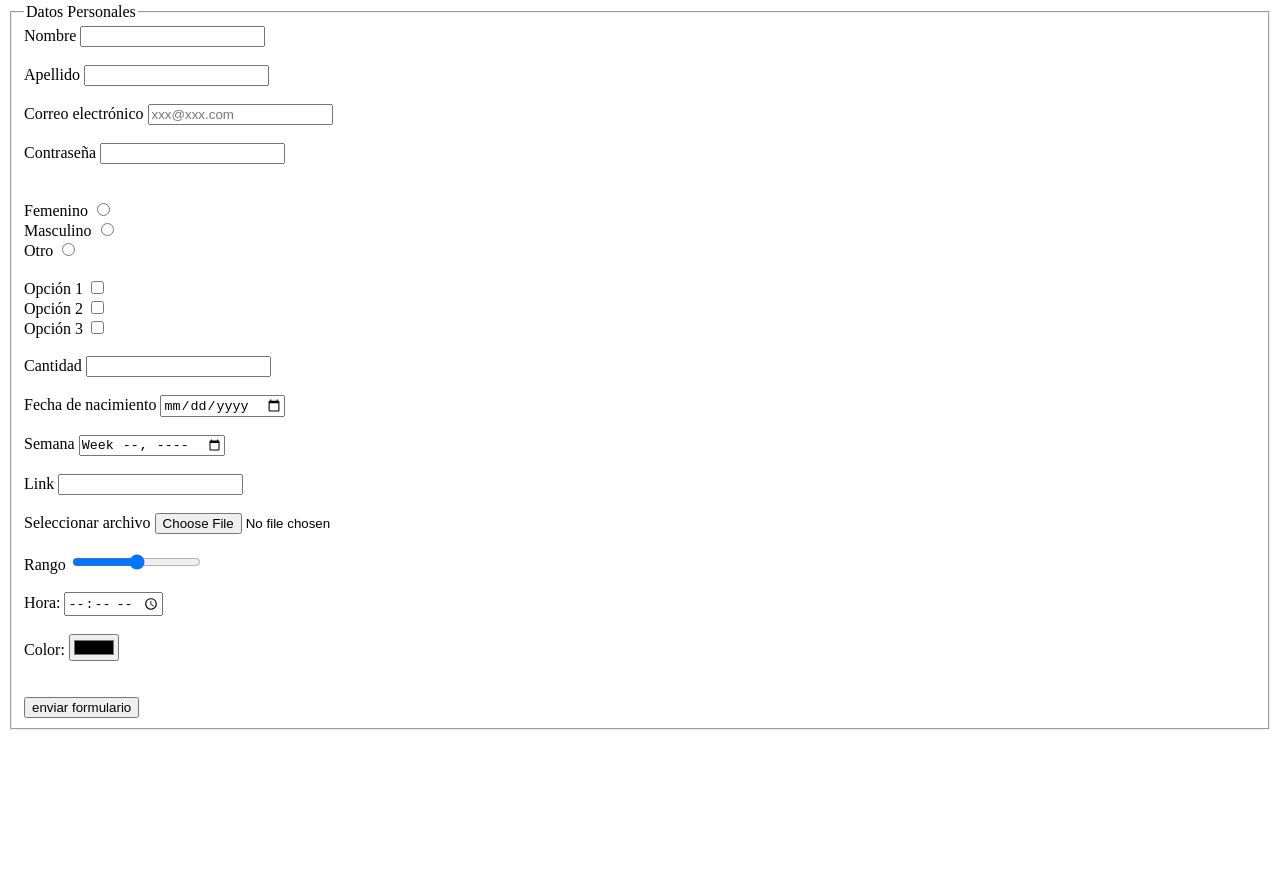
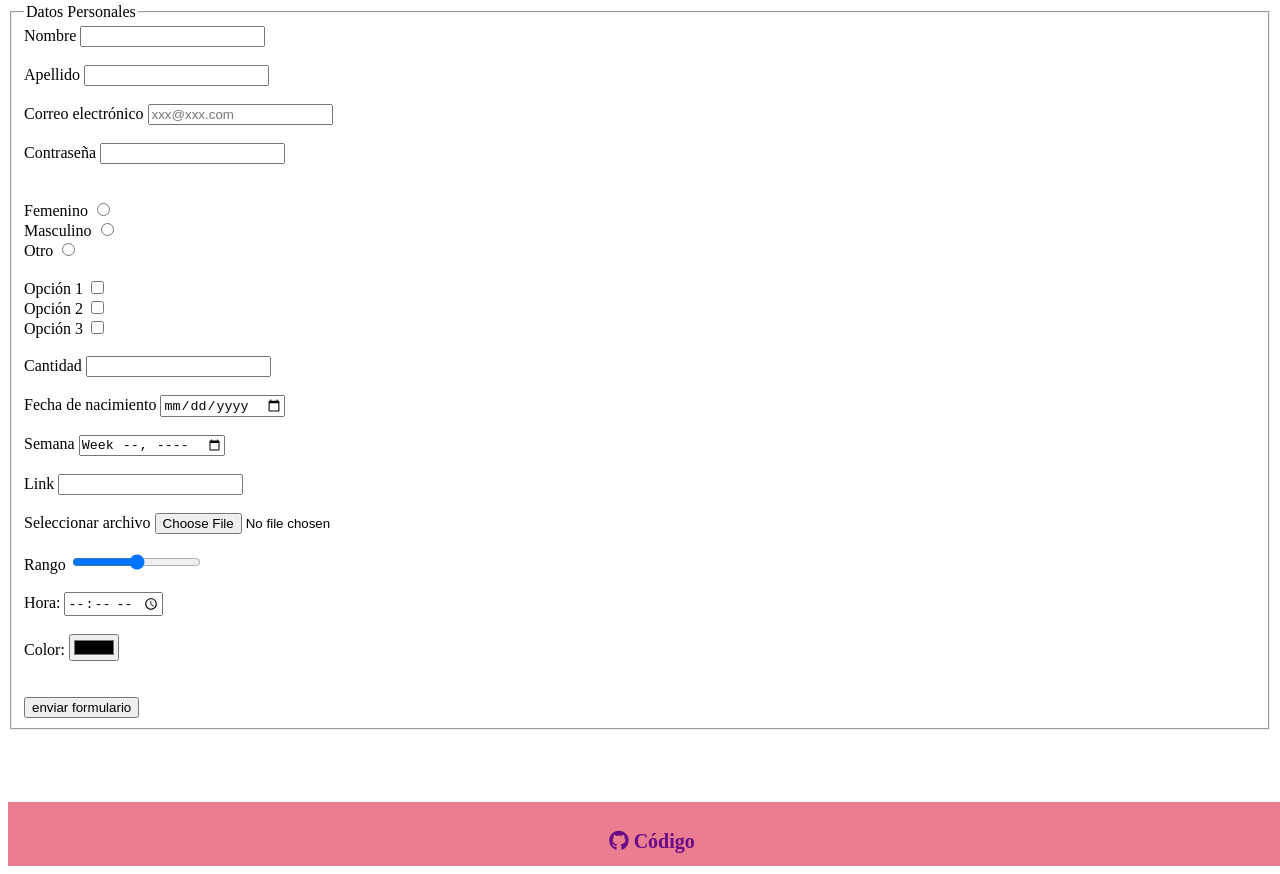
Before and after one commit to lubigsis/clase4, a plain HTML site: page index.html in a window 1280 px wide. Shown: the part 349-1223 px from the top of the page. Before the commit the page ends 1159 px from the top, so only its background shows below. Drawn offline with Linux system fonts and the light colour scheme.

Commit message:
agrego footer con código

```diff
--- a/index.html
+++ b/index.html
@@ -3,7 +3,26 @@
 <head>
     <meta charset="UTF-8">
     <meta name="viewport" content="width=device-width, initial-scale=1.0">
-    <title>Formularios</title>
+    <title>tarea 3</title>
+    <link href="https://cdnjs.cloudflare.com/ajax/libs/font-awesome/5.13.0/css/all.min.css" rel="stylesheet">
+    <style>
+        footer{
+            width: 100%;
+            height: 40px;
+            background: rgb(234, 126, 144);
+            margin: auto;
+            padding: 12px;
+            text-align: center;
+        }
+
+        footer p a{
+            color: rgb(105, 10, 137);
+            font-size: 20px;
+            text-decoration: none;
+            font-weight: bold;
+        }
+    </style>
+
 </head>
 <body>
     <header>
@@ -147,7 +166,11 @@
             <br>
         </form>
     </section>
-
+    <footer>
+        <p><a href="https://github.com/lubigsis/tarea3-java-fullstack" target="_blank">
+            <i class="fab fa-github"></i>
+            Código</a></p>
+    </footer>
     <!--https://formspree.io/
     El link que otorga ese sitio web se pegó en 'action' del 'form'. Luego los datos que vas generando, se envían al email con el que te registraste.
 Cuando el input está dentro del label, ya no es necesario usar el atributo 'for' ni 'íd', dado que ya están relacionados-->
```
